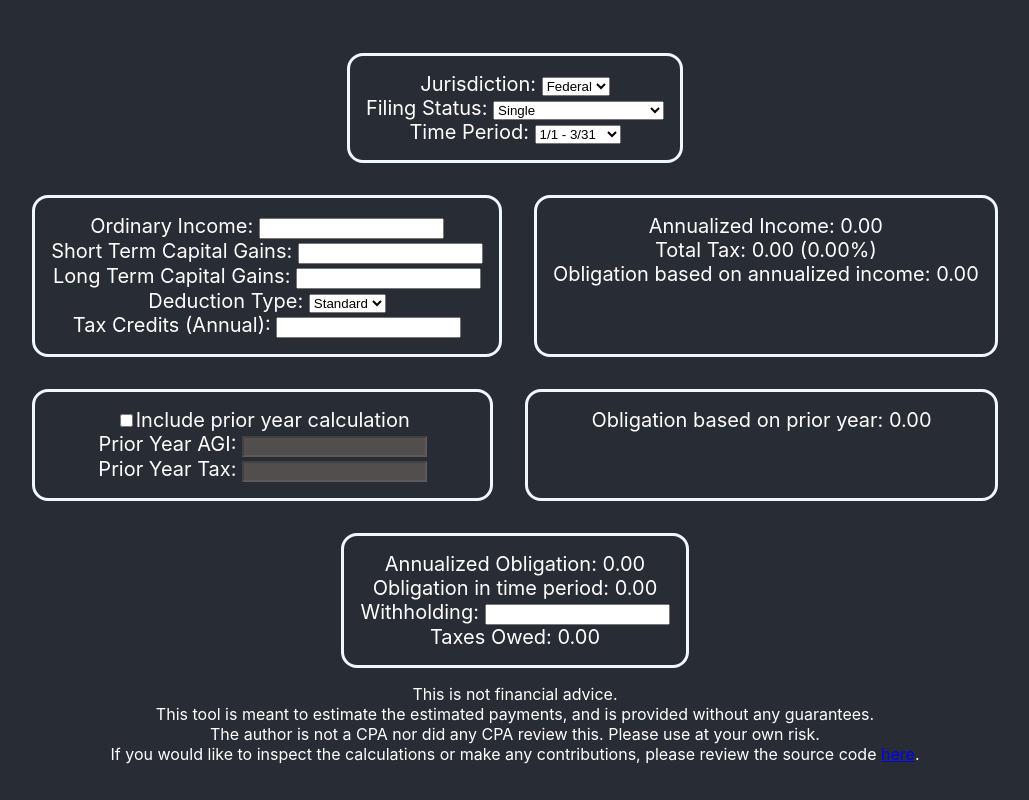
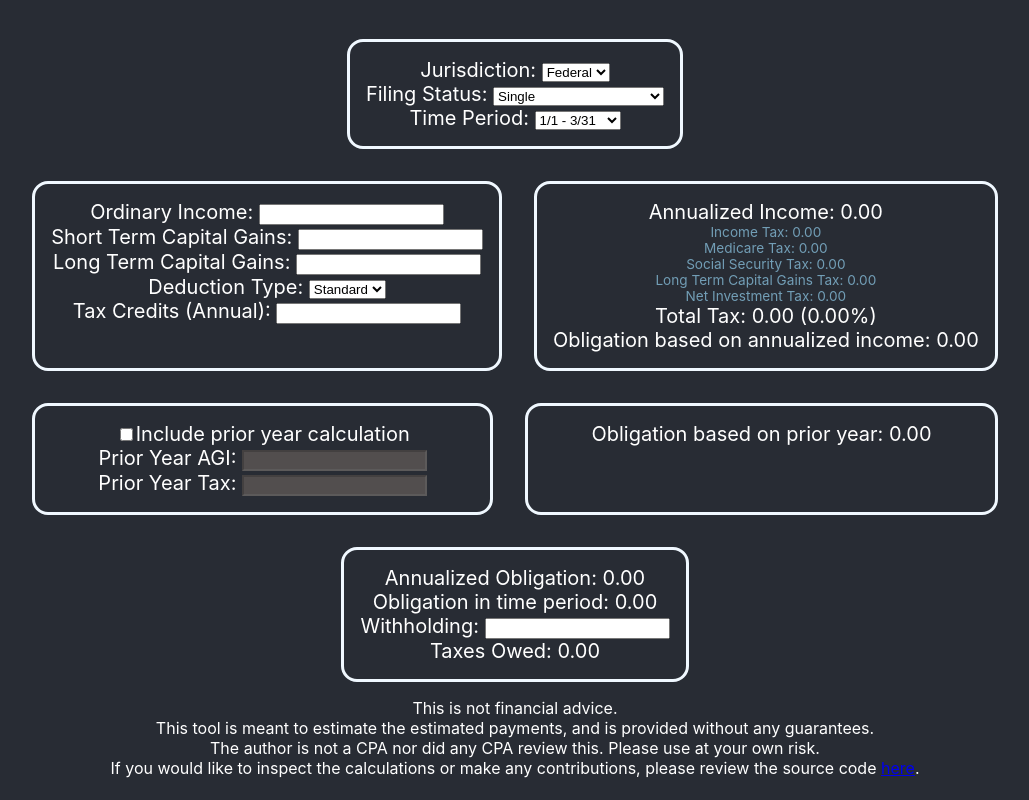
Before and after one commit to tomo-otsuka/brasstax, a React (Create React App) app: page / in a window 1280 px wide. Shown: the whole page, without its empty margins (125-1154 px from the left). Built offline with nearby package versions, Linux system fonts and the light colour scheme.

Commit message:
Add progress for taxes

```diff
--- a/src/App.css
+++ b/src/App.css
@@ -36,6 +36,11 @@ div.row {
   flex-direction: row;
 }
 
+div.small {
+  font-size: 1.7vh;
+  color: rgb(114, 158, 182);
+}
+
 input:disabled {
   background: #524e4e;
 }
--- a/src/App.js
+++ b/src/App.js
@@ -6,7 +6,15 @@ import {
   TimePeriodEnum,
   DeductionTypeEnum,
 } from "./constants.js";
-import { calculateTax } from "./taxFunctions.js";
+import {
+  adjustIncomes,
+  calculateTax,
+  calculateLongTermCapitalGainsTax,
+  calculateMedicareTax,
+  calculateSocialSecurityTax,
+  calculateNetInvestmentIncomeTax,
+  calculateIncomeTax,
+} from "./taxFunctions.js";
 
 class LabeledSelect extends React.Component {
   render() {
@@ -137,6 +145,137 @@ class App extends React.Component {
     );
   }
 
+  _calculateIncomeTax() {
+    const multiplier = [4, 2.4, 1.5, 1][this.state.timePeriod];
+    let ordinaryIncome = multiplier * this.state.ordinaryIncome;
+    let shortTermCapitalGains = multiplier * this.state.shortTermCapitalGains;
+    let longTermCapitalGains = multiplier * this.state.longTermCapitalGains;
+
+    [
+      ordinaryIncome,
+      shortTermCapitalGains,
+      longTermCapitalGains,
+    ] = adjustIncomes(
+      this.state.jurisdiction,
+      this.state.filingStatus,
+      ordinaryIncome,
+      shortTermCapitalGains,
+      longTermCapitalGains,
+      this.state.deductionType,
+      this.state.itemizedDeductions
+    );
+
+    return calculateIncomeTax(
+      this.state.jurisdiction,
+      this.state.filingStatus,
+      ordinaryIncome,
+      shortTermCapitalGains,
+      longTermCapitalGains
+    );
+  }
+
+  _calculateLongTermCapitalGainsTax() {
+    const multiplier = [4, 2.4, 1.5, 1][this.state.timePeriod];
+    let ordinaryIncome = multiplier * this.state.ordinaryIncome;
+    let shortTermCapitalGains = multiplier * this.state.shortTermCapitalGains;
+    let longTermCapitalGains = multiplier * this.state.longTermCapitalGains;
+
+    [
+      ordinaryIncome,
+      shortTermCapitalGains,
+      longTermCapitalGains,
+    ] = adjustIncomes(
+      this.state.jurisdiction,
+      this.state.filingStatus,
+      ordinaryIncome,
+      shortTermCapitalGains,
+      longTermCapitalGains,
+      this.state.deductionType,
+      this.state.itemizedDeductions
+    );
+
+    return calculateLongTermCapitalGainsTax(
+      this.state.jurisdiction,
+      this.state.filingStatus,
+      ordinaryIncome,
+      shortTermCapitalGains,
+      longTermCapitalGains
+    );
+  }
+
+  _calculateMedicareTax() {
+    const multiplier = [4, 2.4, 1.5, 1][this.state.timePeriod];
+    let ordinaryIncome = multiplier * this.state.ordinaryIncome;
+    let shortTermCapitalGains = multiplier * this.state.shortTermCapitalGains;
+    let longTermCapitalGains = multiplier * this.state.longTermCapitalGains;
+
+    [
+      ordinaryIncome,
+      shortTermCapitalGains,
+      longTermCapitalGains,
+    ] = adjustIncomes(
+      this.state.jurisdiction,
+      this.state.filingStatus,
+      ordinaryIncome,
+      shortTermCapitalGains,
+      longTermCapitalGains,
+      this.state.deductionType,
+      this.state.itemizedDeductions
+    );
+
+    return calculateMedicareTax(this.state.filingStatus, ordinaryIncome);
+  }
+
+  _calculateNetInvestmentIncomeTax() {
+    const multiplier = [4, 2.4, 1.5, 1][this.state.timePeriod];
+    let ordinaryIncome = multiplier * this.state.ordinaryIncome;
+    let shortTermCapitalGains = multiplier * this.state.shortTermCapitalGains;
+    let longTermCapitalGains = multiplier * this.state.longTermCapitalGains;
+
+    [
+      ordinaryIncome,
+      shortTermCapitalGains,
+      longTermCapitalGains,
+    ] = adjustIncomes(
+      this.state.jurisdiction,
+      this.state.filingStatus,
+      ordinaryIncome,
+      shortTermCapitalGains,
+      longTermCapitalGains,
+      this.state.deductionType,
+      this.state.itemizedDeductions
+    );
+
+    return calculateNetInvestmentIncomeTax(
+      this.state.filingStatus,
+      ordinaryIncome,
+      shortTermCapitalGains + longTermCapitalGains
+    );
+  }
+
+  _calculateSocialSecurityTax() {
+    const multiplier = [4, 2.4, 1.5, 1][this.state.timePeriod];
+    let ordinaryIncome = multiplier * this.state.ordinaryIncome;
+    let shortTermCapitalGains = multiplier * this.state.shortTermCapitalGains;
+    let longTermCapitalGains = multiplier * this.state.longTermCapitalGains;
+
+    [
+      ordinaryIncome,
+      shortTermCapitalGains,
+      longTermCapitalGains,
+    ] = adjustIncomes(
+      this.state.jurisdiction,
+      this.state.filingStatus,
+      ordinaryIncome,
+      shortTermCapitalGains,
+      longTermCapitalGains,
+      this.state.deductionType,
+      this.state.itemizedDeductions
+    );
+
+    return calculateSocialSecurityTax(ordinaryIncome);
+  }
+
   _calculateObligationBasedOnAnnualizedIncome() {
     return 0.9 * this._calculateTotalTaxBasedOnAnnualizedIncome();
   }
@@ -262,6 +401,32 @@ class App extends React.Component {
                   label="Annualized Income"
                   value={this._calculateAnnualizedIncome().toFixed(2)}
                 ></LabeledSpan>
+                {this.state.jurisdiction === JurisdictionEnum.FEDERAL.name && (
+                  <div className="small">
+                    <LabeledSpan
+                      label="Income Tax"
+                      value={this._calculateIncomeTax().toFixed(2)}
+                    ></LabeledSpan>
+                    <LabeledSpan
+                      label="Medicare Tax"
+                      value={this._calculateMedicareTax().toFixed(2)}
+                    ></LabeledSpan>
+                    <LabeledSpan
+                      label="Social Security Tax"
+                      value={this._calculateSocialSecurityTax().toFixed(2)}
+                    ></LabeledSpan>
+                    <LabeledSpan
+                      label="Long Term Capital Gains Tax"
+                      value={this._calculateLongTermCapitalGainsTax().toFixed(
+                        2
+                      )}
+                    ></LabeledSpan>
+                    <LabeledSpan
+                      label="Net Investment Tax"
+                      value={this._calculateNetInvestmentIncomeTax().toFixed(2)}
+                    ></LabeledSpan>
+                  </div>
+                )}
                 <LabeledSpan
                   label="Total Tax"
                   value={
--- a/src/taxFunctions.js
+++ b/src/taxFunctions.js
@@ -136,11 +136,7 @@ export function calculateTax(
   itemizedDeduction,
   taxCredits
 ) {
-  [
-    ordinaryIncome,
-    shortTermCapitalGains,
-    longTermCapitalGains,
-  ] = _adjustIncomes(
+  [ordinaryIncome, shortTermCapitalGains, longTermCapitalGains] = adjustIncomes(
     jurisdiction,
     filingStatus,
     ordinaryIncome,
@@ -150,14 +146,14 @@ export function calculateTax(
     itemizedDeduction
   );
 
-  let totalTax = _calculateIncomeTax(
+  let totalTax = calculateIncomeTax(
     jurisdiction,
     filingStatus,
     ordinaryIncome,
     shortTermCapitalGains,
     longTermCapitalGains
   );
-  totalTax += _calculateLongTermCapitalGainsTax(
+  totalTax += calculateLongTermCapitalGainsTax(
     jurisdiction,
     filingStatus,
     ordinaryIncome,
@@ -166,9 +162,9 @@ export function calculateTax(
   );
 
   if (jurisdiction === JurisdictionEnum.FEDERAL.name) {
-    totalTax += _calculateSocialSecurityTax(ordinaryIncome);
-    totalTax += _calculateMedicareTax(filingStatus, ordinaryIncome);
-    totalTax += _calculateNetInvestmentIncomeTax(
+    totalTax += calculateSocialSecurityTax(ordinaryIncome);
+    totalTax += calculateMedicareTax(filingStatus, ordinaryIncome);
+    totalTax += calculateNetInvestmentIncomeTax(
       filingStatus,
       ordinaryIncome,
       shortTermCapitalGains + longTermCapitalGains
@@ -182,7 +178,7 @@ export function calculateTax(
   return totalTax;
 }
 
-function _adjustIncomes(
+export function adjustIncomes(
   jurisdiction,
   filingStatus,
   ordinaryIncome,
@@ -234,7 +230,7 @@ function _getStandardDeduction(jurisdiction, filingStatus) {
   }[jurisdiction][filingStatus];
 }
 
-function _calculateIncomeTax(
+export function calculateIncomeTax(
   jurisdiction,
   filingStatus,
   ordinaryIncome,
@@ -264,7 +260,7 @@ function _calculateIncomeTax(
   return totalTax;
 }
 
-function _calculateLongTermCapitalGainsTax(
+export function calculateLongTermCapitalGainsTax(
   jurisdiction,
   filingStatus,
   ordinaryIncome,
@@ -299,12 +295,12 @@ function _calculateLongTermCapitalGainsTax(
   return longTermCapitalGainsTax;
 }
 
-function _calculateSocialSecurityTax(ordinaryIncome) {
+export function calculateSocialSecurityTax(ordinaryIncome) {
   const applicableIncome = Math.min(ordinaryIncome, 142800);
   return applicableIncome * 0.062;
 }
 
-function _calculateMedicareTax(filingStatus, ordinaryIncome) {
+export function calculateMedicareTax(filingStatus, ordinaryIncome) {
   const additionalTaxThreshold =
     filingStatus === FilingStatusEnum.MARRIED_FILING_JOINTLY.name
       ? 250000
@@ -317,7 +313,7 @@ function _calculateMedicareTax(filingStatus, ordinaryIncome) {
   return ordinaryIncome * 0.0145 + additionalTax;
 }
 
-function _calculateNetInvestmentIncomeTax(
+export function calculateNetInvestmentIncomeTax(
   filingStatus,
   ordinaryIncome,
   capitalGains
```
Also changed, not shown: 23 other files (tests, documents, lock files or other folders).
